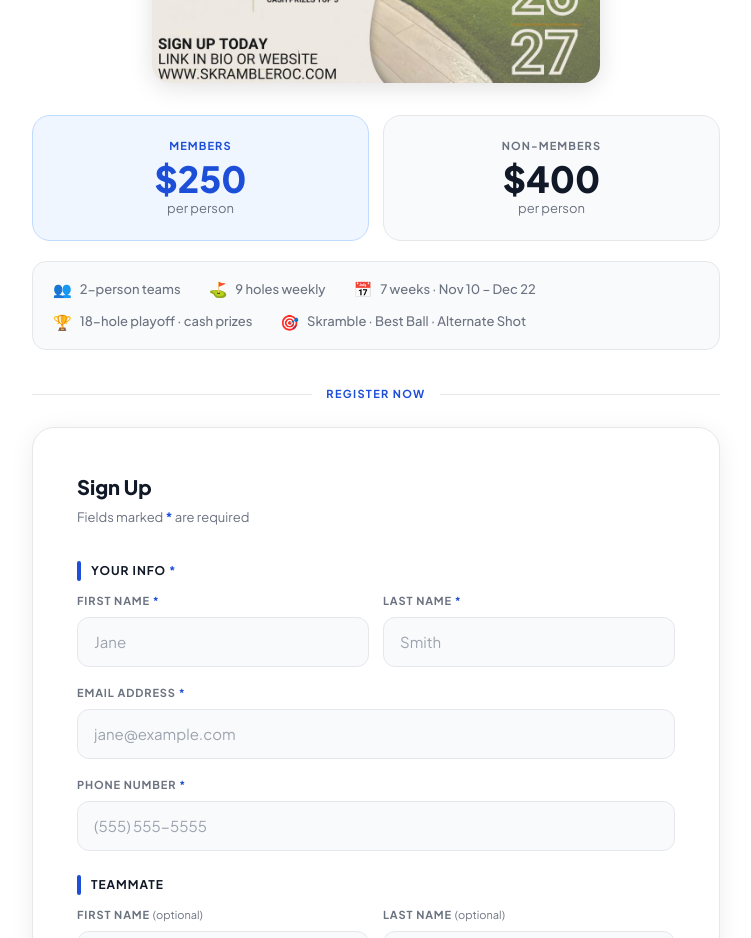
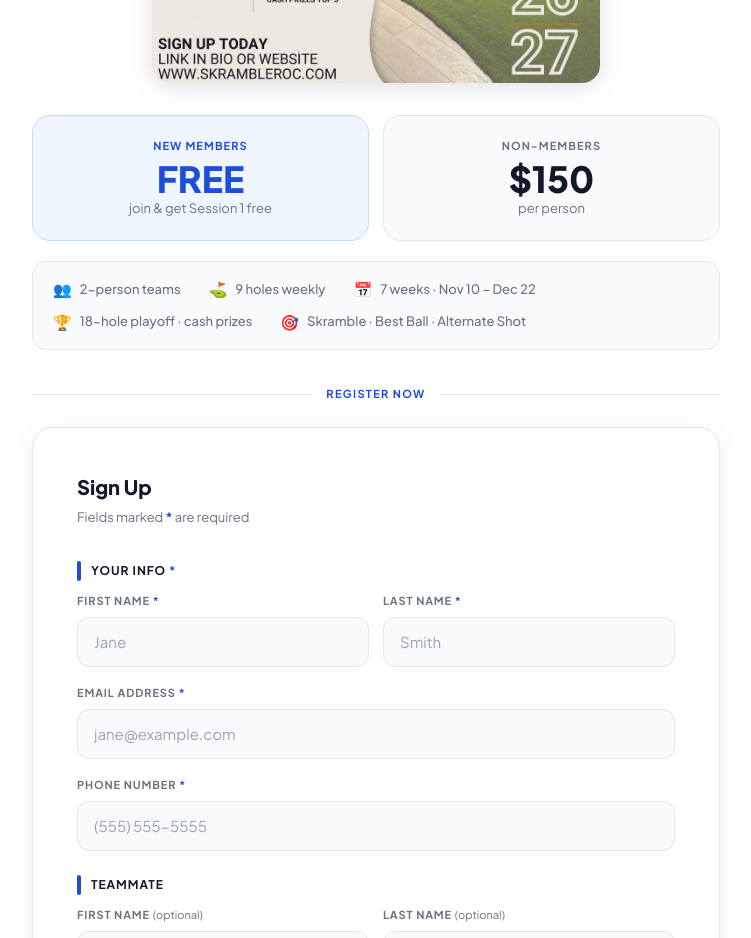
Before and after one commit to rickyhowcroft-dot/skramblehouse-westside, a Next.js app: page /league-registration in a window 1280 px wide. Shown: the part 1060-1998 px from the top of the page, without its empty margins (264-1015 px from the left). Built offline with nearby package versions, Linux system fonts and the light colour scheme.

Commit message:
league-reg: update pricing — new members free, non-members $150

```diff
--- a/app/league-registration/page.tsx
+++ b/app/league-registration/page.tsx
@@ -133,10 +133,10 @@ export default function LeagueRegistrationPage() {
             textAlign: 'center',
           }}>
             <p style={{ fontSize: 11, fontWeight: 700, letterSpacing: '0.10em', textTransform: 'uppercase', color: BLUE, margin: '0 0 6px' }}>
-              Members
+              New Members
             </p>
-            <p style={{ fontSize: 36, fontWeight: 900, color: BLUE, margin: '0 0 2px', lineHeight: 1 }}>$250</p>
-            <p style={{ fontSize: 13, color: GRAY_3, margin: 0 }}>per person</p>
+            <p style={{ fontSize: 36, fontWeight: 900, color: BLUE, margin: '0 0 2px', lineHeight: 1 }}>FREE</p>
+            <p style={{ fontSize: 13, color: GRAY_3, margin: 0 }}>join &amp; get Session 1 free</p>
           </div>
 
           <div style={{
@@ -150,7 +150,7 @@ export default function LeagueRegistrationPage() {
             <p style={{ fontSize: 11, fontWeight: 700, letterSpacing: '0.10em', textTransform: 'uppercase', color: GRAY_3, margin: '0 0 6px' }}>
               Non-Members
             </p>
-            <p style={{ fontSize: 36, fontWeight: 900, color: GRAY_1, margin: '0 0 2px', lineHeight: 1 }}>$400</p>
+            <p style={{ fontSize: 36, fontWeight: 900, color: GRAY_1, margin: '0 0 2px', lineHeight: 1 }}>$150</p>
             <p style={{ fontSize: 13, color: GRAY_3, margin: 0 }}>per person</p>
           </div>
 
```
